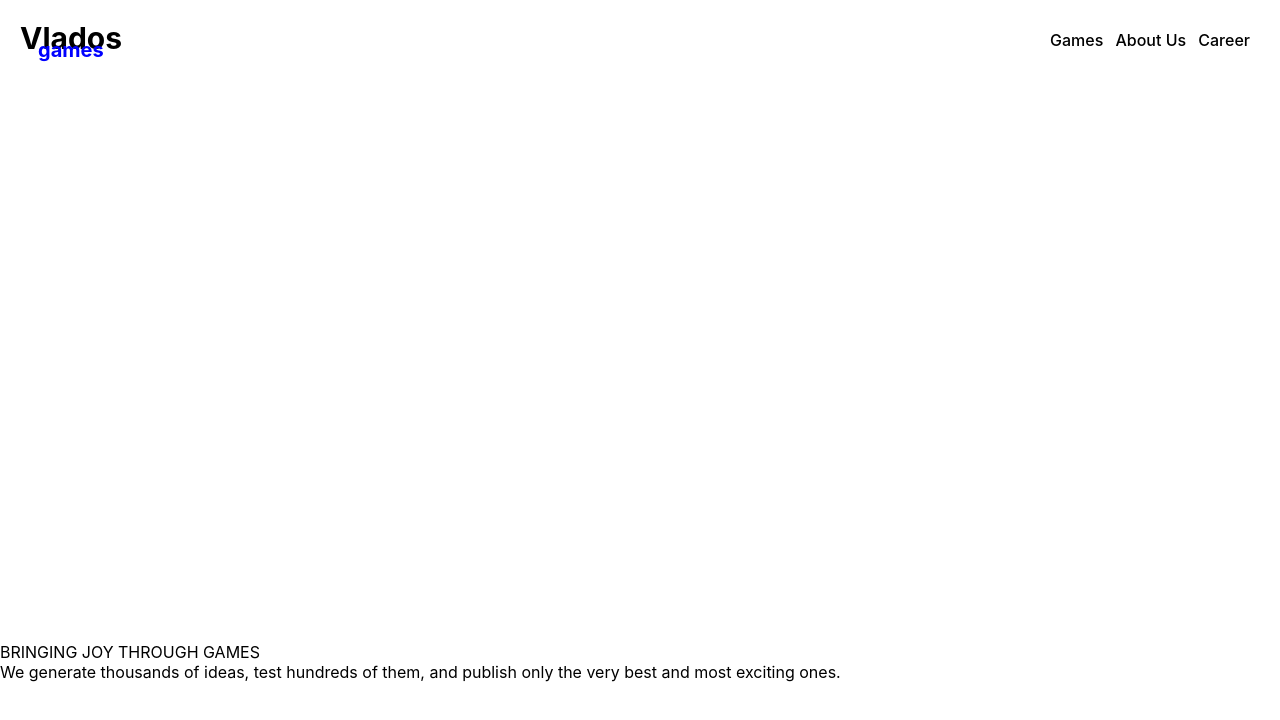
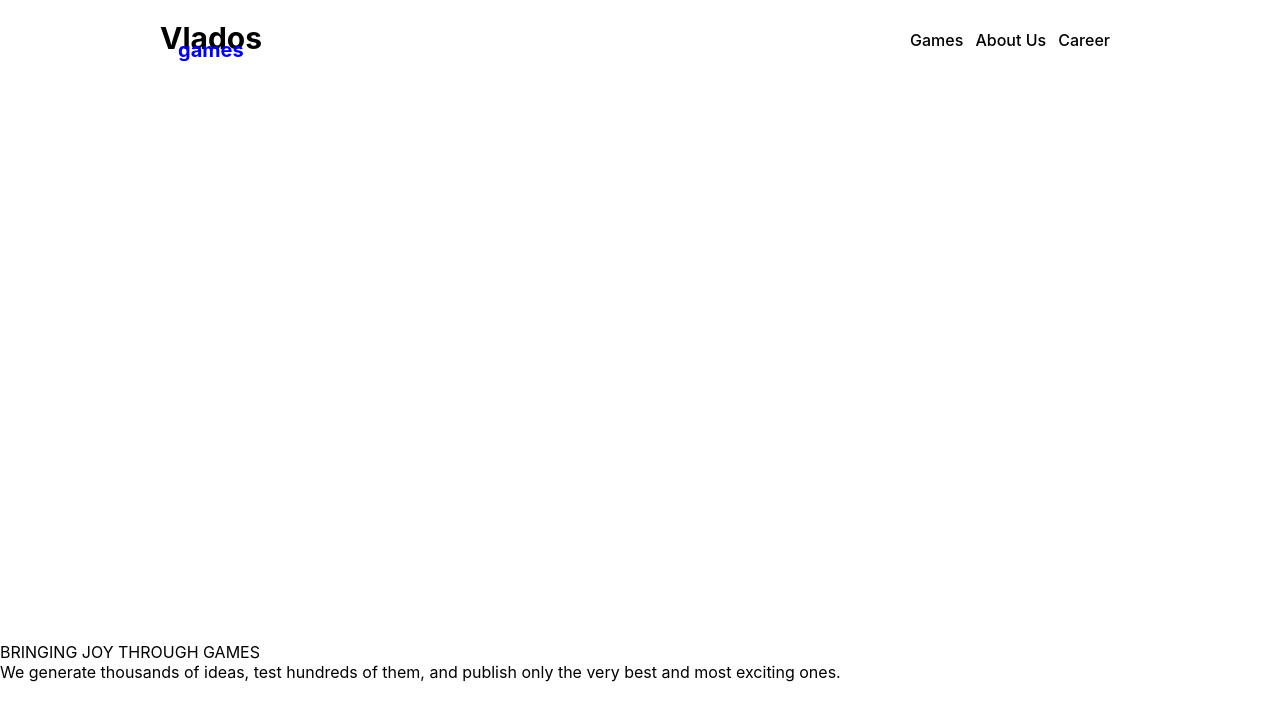
Before and after one commit to DocQuanty/gameSite, a React (Create React App) app: page / in a window 1280 px wide. Shown: the top 720 px of the page. Built offline with nearby package versions, Linux system fonts and the light colour scheme.

Commit message:
header[margin 0 auto]

```diff
--- a/src/components/Header/Header.scss
+++ b/src/components/Header/Header.scss
@@ -1,5 +1,6 @@
 .header {
-  margin: o auto;
+  margin: 0 auto;
+  width: 1000px;
   font-family: -apple-system, BlinkMacSystemFont, "Segoe UI", Roboto, Oxygen,
     Ubuntu, Cantarell, "Open Sans", "Helvetica Neue", sans-serif;
   display: flex;
```
